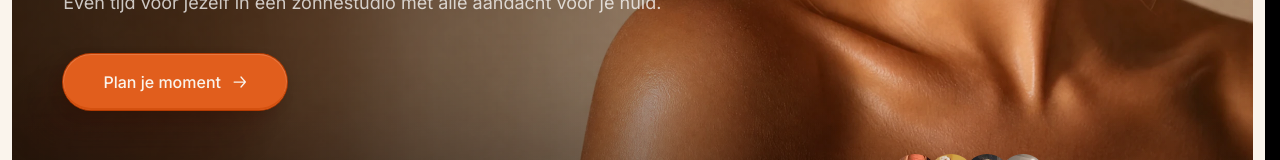
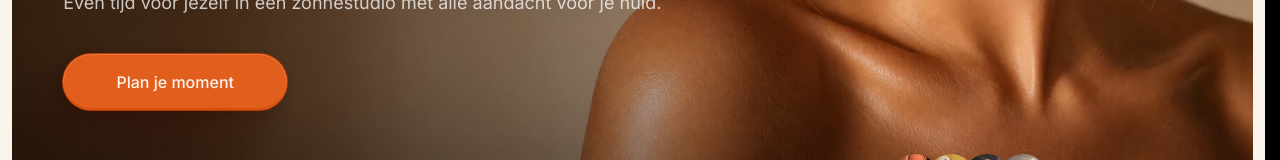
Before and after one commit to timothyvansas-gif/eversun, a Next.js app: page / in a window 1280 px wide. Shown: the part 485-645 px from the top of the page. Built offline with nearby package versions, Linux system fonts and the light colour scheme; a web font is replaced by a local one.

Commit message:
fix(hero): remove arrow from CTA button

```diff
--- a/src/components/hero/hero-buttons.tsx
+++ b/src/components/hero/hero-buttons.tsx
@@ -3,7 +3,6 @@
 import { useState } from "react";
 import { m } from "framer-motion";
 import { SHADOW_DEFAULT, SHADOW_HOVER, SHADOW_EASE, BLOB_SIZE } from "@/components/hero/button-constants";
-import { CtaArrow } from "@/components/ui/cta-arrow";
 
 const baseStyle: React.CSSProperties = {
   display: "flex",
@@ -56,11 +55,7 @@ export default function HeroButtons({ onOpenAfspraak }: { onOpenAfspraak: () =>
           animate={{ scale: primaryHovered ? 1 : 0, opacity: primaryHovered ? 1 : 0 }}
           transition={{ duration: 0.75, ease: [0.25, 1, 0.35, 1] }}
         />
-        {/* Label + arrow share one layer so the hover blob sweeps under both. */}
-        <span className="relative z-10 flex items-center gap-2.5">
-          Plan je moment
-          <CtaArrow always />
-        </span>
+        <span className="relative z-10">Plan je moment</span>
       </button>
     </div>
   );
```
